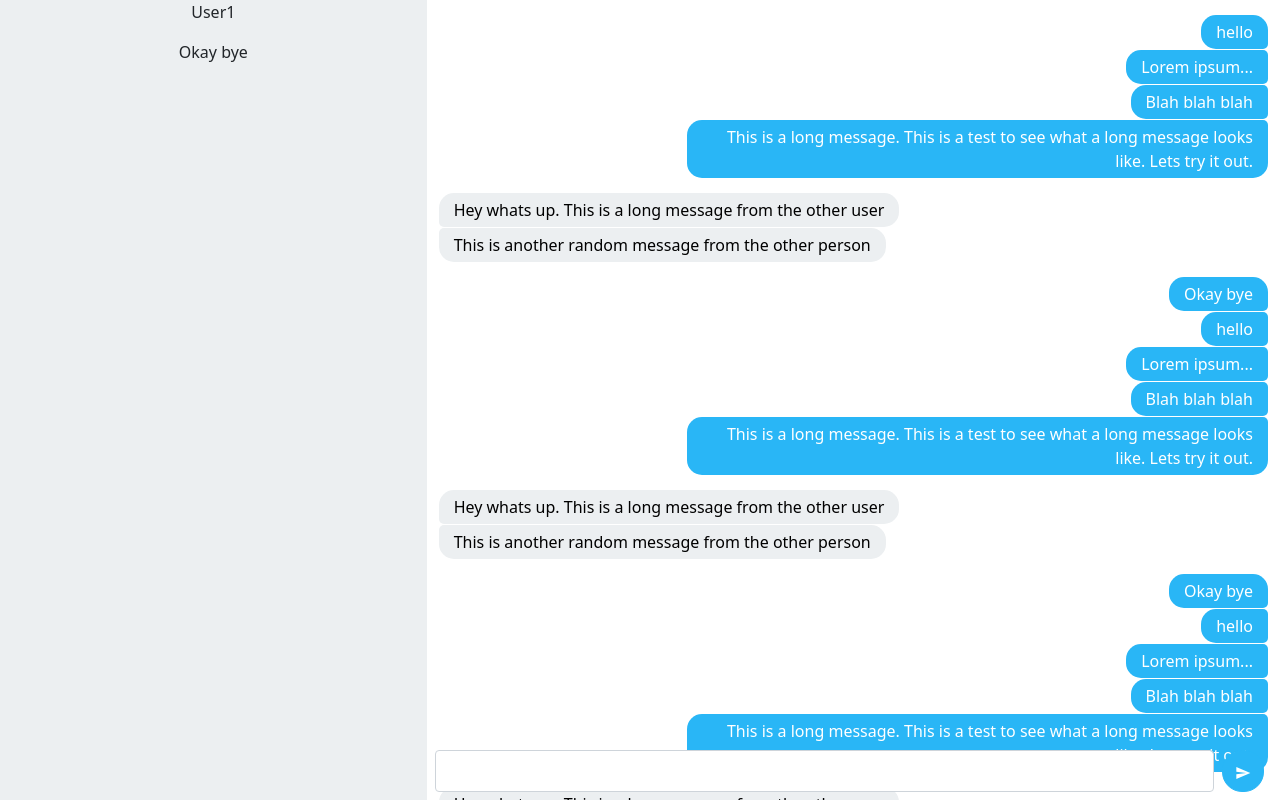
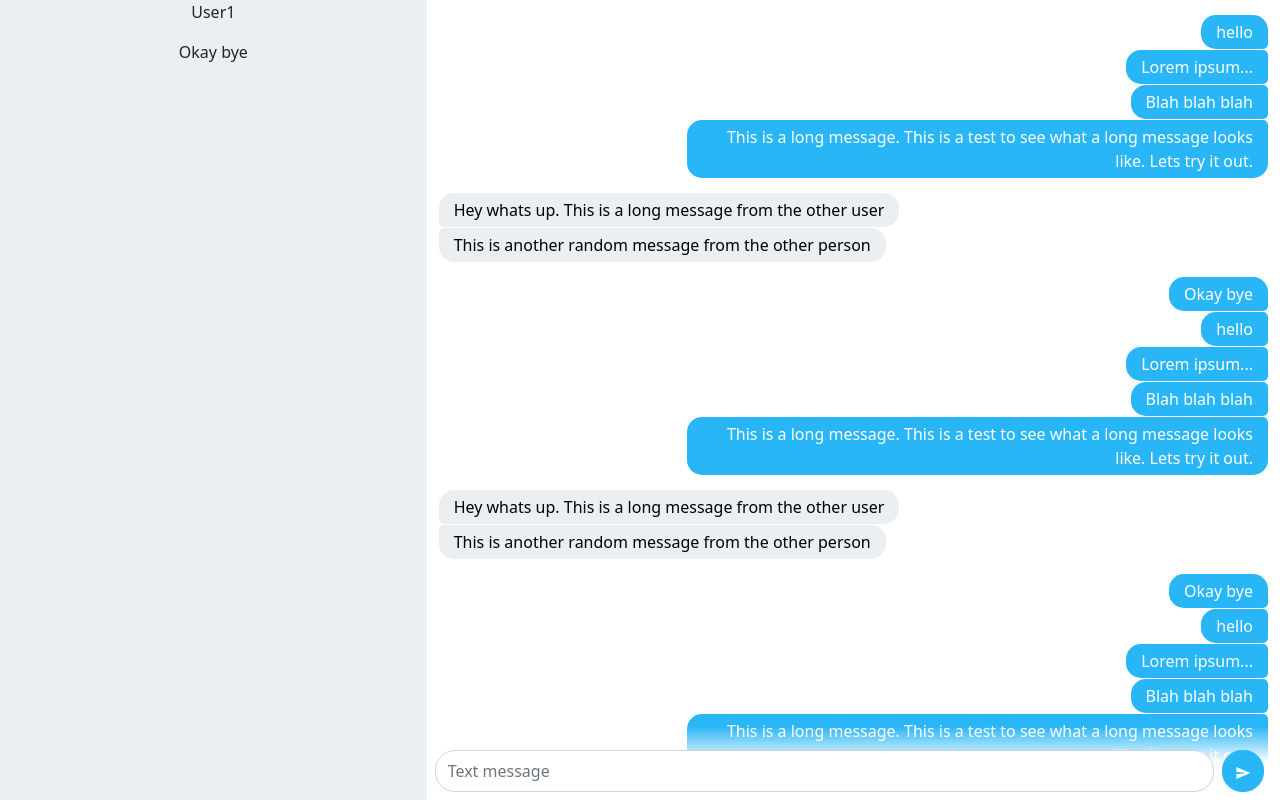
Before and after one commit to DevanTurtle7/full-stack-chat, a React (Create React App) app in the folder frontend/: page / in a window 1280 px wide. Built offline with nearby package versions, Linux system fonts and the light colour scheme.

Commit message:
added gradient to input

```diff
--- a/frontend/src/Chat.js
+++ b/frontend/src/Chat.js
@@ -55,7 +55,7 @@ class Chat extends Component {
         return (
             <Col sm={8} className="chat-window">
                 {messages}
-                <ChatInput />
+                <ChatInput/>
             </Col>
         )
     }
--- a/frontend/src/ChatInput.js
+++ b/frontend/src/ChatInput.js
@@ -7,7 +7,7 @@ class ChatInput extends Component {
     render() {
         return (
             <div className="chat-input position-fixed end-0 bottom-0">
-                <Row className="mx-2 mb-2">
+                <Row className="m-2 mt-4">
                     <MessageInput />
                     <SendButton />
                 </Row>
--- a/frontend/src/MessageInput.js
+++ b/frontend/src/MessageInput.js
@@ -5,7 +5,7 @@ class MessageInput extends Component {
     render() {
         return (
             <Col className="px-0">
-                <Input className="message-input"/>
+                <Input className="message-input" placeholder="Text message"/>
             </Col>
         )
     }
--- a/frontend/src/index.css
+++ b/frontend/src/index.css
@@ -62,8 +62,8 @@ code {
 }
 
 .chat-window, .sidebar {
-  height: 100%;
   overflow-y: scroll;
+  height: 100vh;
 }
 
 .sidebar {
@@ -77,6 +77,7 @@ code {
 
 .chat-input {
   width: inherit;
+  background-image: linear-gradient(rgba(255, 255, 255, 0), rgba(255, 255, 255, 1) 50%);
 }
 
 .col-fit-width {
@@ -84,11 +85,12 @@ code {
 }
 
 .circular-btn {
-  border-radius: 20px!important;
+  border-radius: 20px !important;
   height: 42px;
   width: 42px;
 }
 
 .message-input {
+  border-radius: 20px !important;
   height: 100%;
 }
```
